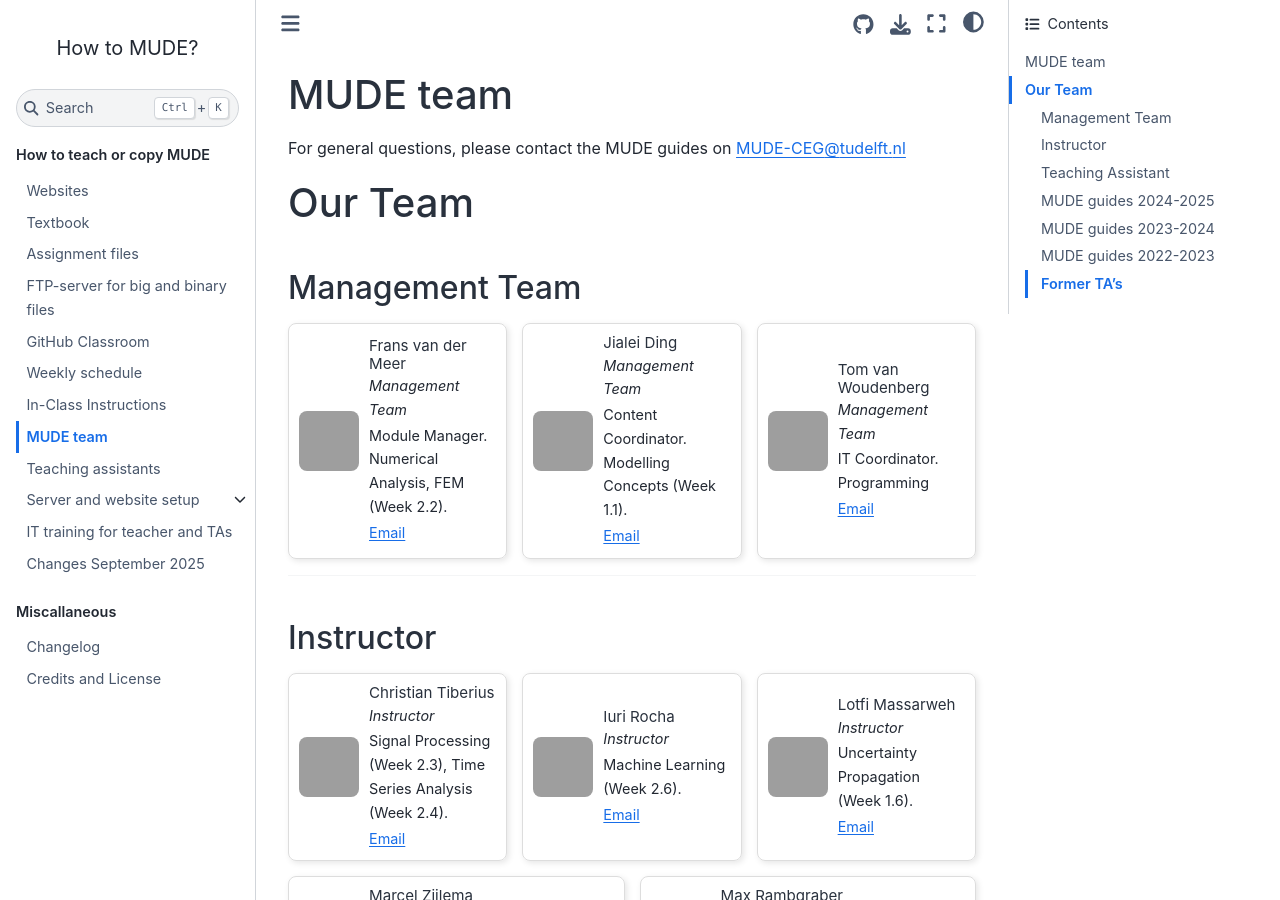
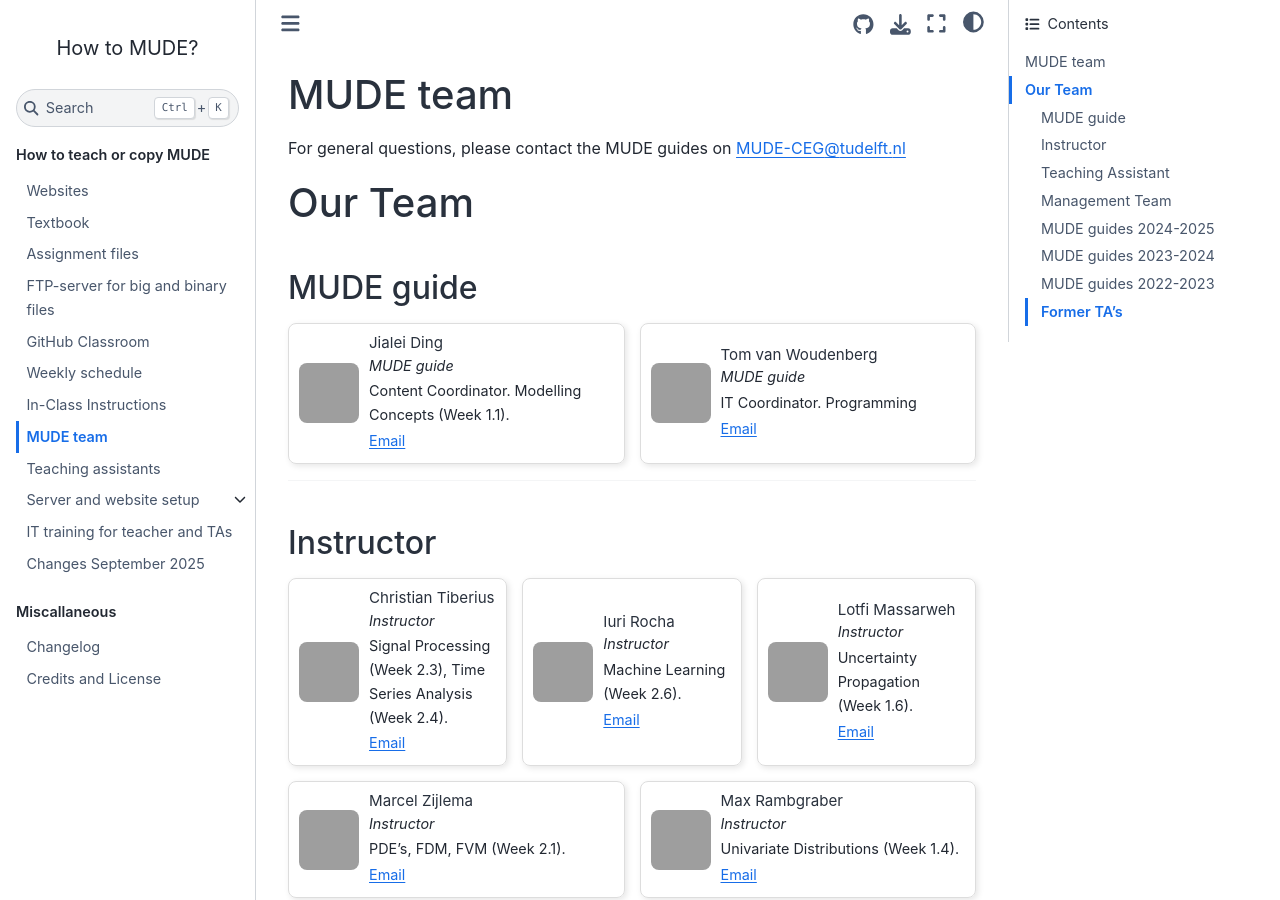
Before and after one commit to TUDelft-MUDE/teacher, a Jupyter Book: the page built from book/team/topics_people.md, in a window 1280 px wide and 900 px high, cut to the strip 0-900 px from the top of the window. Built offline with Jupyter Book 1.0.4 settings and Sphinx 7.4.7 and the Sphinx Book theme 1.1.4, drawn with Linux system fonts in a browser that asks for light colours; comment, search, counter and statistics services are not loaded; some of the changed text lies outside the part shown; grey boxes are pictures that could not be loaded.

Commit message:
updated mude to mude guides

```diff
--- a/book/team/topics_people.md
+++ b/book/team/topics_people.md
@@ -57,22 +57,13 @@
 
 # Our Team
 
-## Management Team
+## MUDE guide
 
 <div class='team-container'><div class="team-card">
-<img src="https://files.mude.citg.tudelft.nl/Frans.jpg" alt="Frans van der Meer" class="dark-light resized">
-<div class="team-info">
-<h3>Frans van der Meer</h3>
-<p><em>Management Team</em></p>
-<p>Module Manager.
-Numerical Analysis, FEM (Week 2.2).</p>
-<a href="mailto:F.P.vanderMeer@tudelft.nl">Email</a>
-</div>
-</div><div class="team-card">
 <img src="https://files.mude.citg.tudelft.nl/jialei.jpg" alt="Jialei Ding" class="dark-light resized">
 <div class="team-info">
 <h3>Jialei Ding</h3>
-<p><em>Management Team</em></p>
+<p><em>MUDE guide</em></p>
 <p>Content Coordinator.
 Modelling Concepts (Week 1.1).</p>
 <a href="mailto:J.D.Ding@tudelft.nl">Email</a>
@@ -81,7 +72,7 @@
 <img src="https://files.mude.citg.tudelft.nl/Tom.jpg" alt="Tom van Woudenberg" class="dark-light resized">
 <div class="team-info">
 <h3>Tom van Woudenberg</h3>
-<p><em>Management Team</em></p>
+<p><em>MUDE guide</em></p>
 <p>IT Coordinator.
 Programming</p>
 <a href="mailto:T.R.vanWoudenberg@tudelft.nl">Email</a>
@@ -223,6 +214,21 @@
 
 ---
 
+## Management Team
+
+<div class='team-container'><div class="team-card">
+<img src="https://files.mude.citg.tudelft.nl/Frans.jpg" alt="Frans van der Meer" class="dark-light resized">
+<div class="team-info">
+<h3>Frans van der Meer</h3>
+<p><em>Management Team</em></p>
+<p>Module Manager.
+Numerical Analysis, FEM (Week 2.2).</p>
+<a href="mailto:F.P.vanderMeer@tudelft.nl">Email</a>
+</div>
+</div></div>
+
+---
+
 
 
 ## MUDE guides 2024-2025
```
Also changed, not shown: book/team/team_info/jialei.md (+1 -1 lines), book/team/team_info/tom.md (+1 -1 lines), 1 other file.
